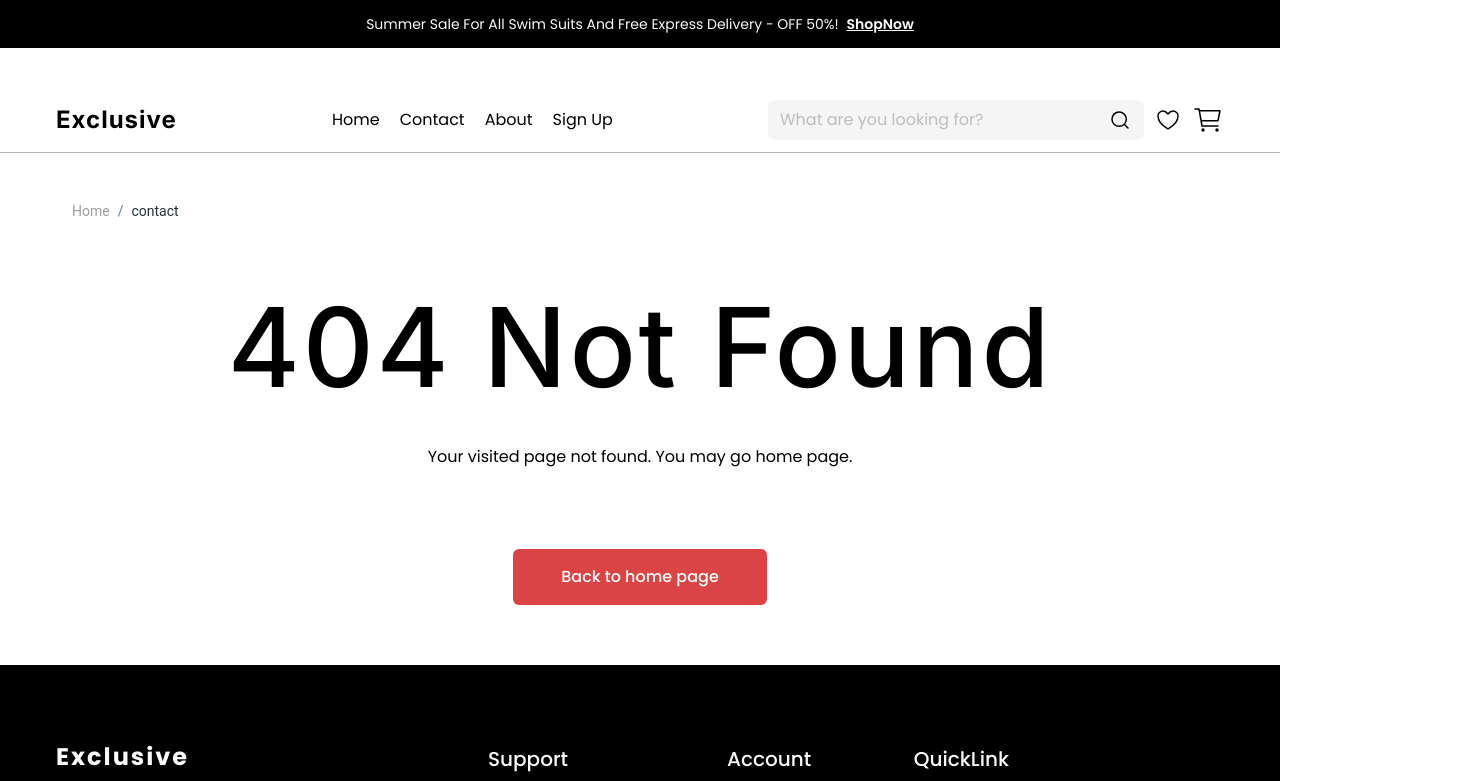
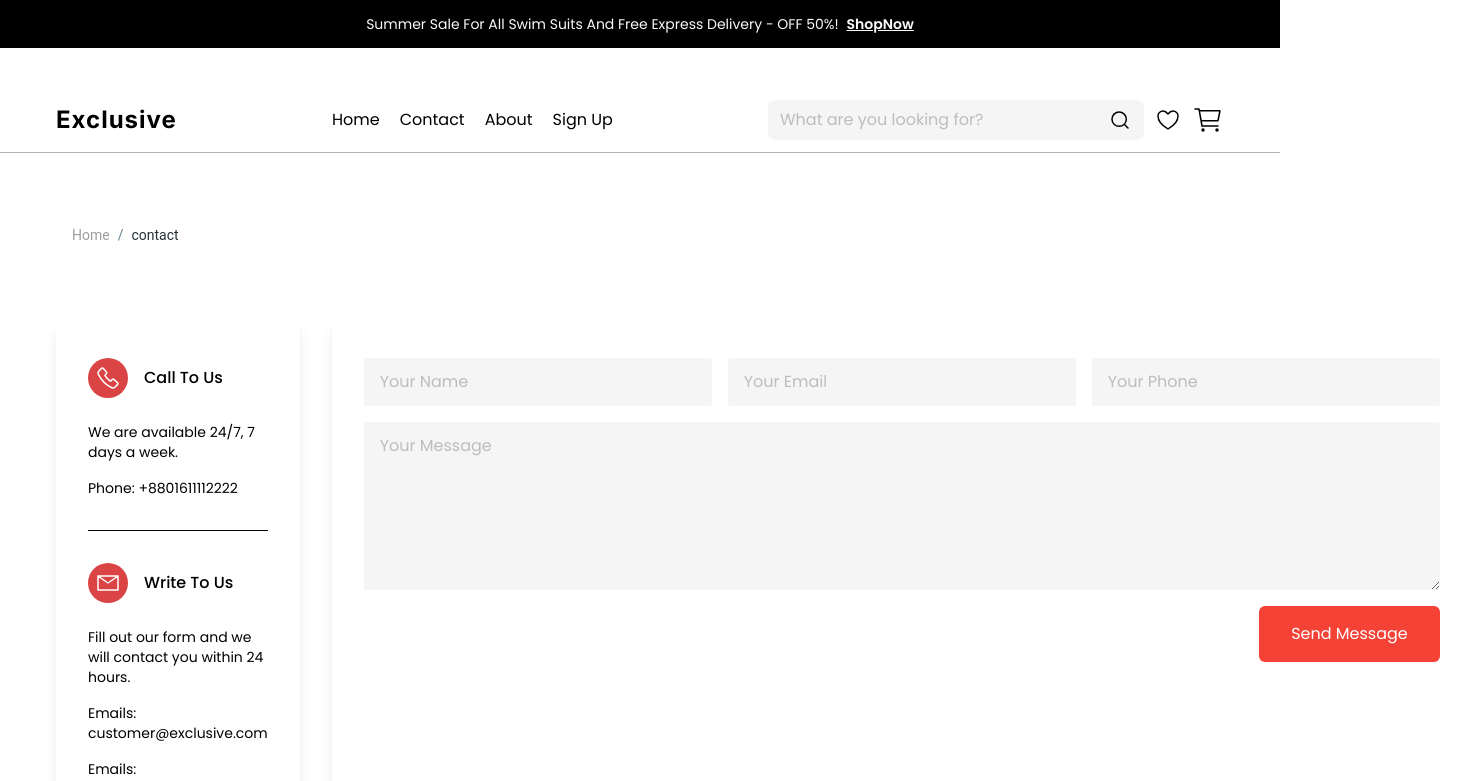
Before and after one commit to zeyad-k/my-Exclusive-E-commerece, a React (Vite) app: page /contact in a window 1280 px wide. Shown: the top 781 px of the page, 1472 px wide, since content can reach past the window. Built offline with nearby package versions, Linux system fonts and the light colour scheme.

Commit message:
refactor: Add ContactPage component and route
Add the ContactPage component and route to the application. This allows users to access the contact information and improves the user experience.

```diff
--- a/src/App.jsx
+++ b/src/App.jsx
@@ -5,6 +5,7 @@ import ErrorPage from "./pages/ErrorPage";
 import SignUpPage from "./pages/SignUpPage";
 import LoginPage from "./pages/LoginPage";
 import AboutPage from "./pages/AboutPage";
+import ContactPage from "./pages/ContactPage";
 
 export default function App() {
   return (
@@ -16,6 +17,7 @@ export default function App() {
           <Route path="signUp" element={<SignUpPage />} />
           <Route path="login" element={<LoginPage />} />
           <Route path="about" element={<AboutPage />} />
+          <Route path="contact" element={<ContactPage />} />
           <Route path="*" element={<ErrorPage />} />
         </Route>
       </Routes>
--- /dev/null
+++ b/src/components/Contact/ContactInfo.jsx
@@ -0,0 +1,74 @@
+const ContactInfo = () => {
+  return (
+    <section className="Contact__Info  flex flex-col gap-8 px-8 py-10 shadow-lg">
+      <div className="Call_To_Us    flex flex-col  gap-6">
+        <h1 className=" flex items-center gap-4  text-base  font-medium">
+          <span className="">
+            <svg
+              width="40"
+              height="40"
+              viewBox="0 0 40 40"
+              fill="none"
+              xmlns="http://www.w3.org/2000/svg"
+            >
+              <rect width="40" height="40" rx="20" fill="#DB4444" />
+              <path
+                d="M18.5542 14.24L15.1712 10.335C14.7812 9.885 14.0662 9.887 13.6132 10.341L10.8312 13.128C10.0032 13.957 9.76623 15.188 10.2452 16.175C13.1069 22.1 17.8853 26.8851 23.8062 29.755C24.7922 30.234 26.0222 29.997 26.8502 29.168L29.6582 26.355C30.1132 25.9 30.1142 25.181 29.6602 24.791L25.7402 21.426C25.3302 21.074 24.6932 21.12 24.2822 21.532L22.9182 22.898C22.8484 22.9712 22.7565 23.0194 22.6566 23.0353C22.5567 23.0512 22.4543 23.0339 22.3652 22.986C20.1357 21.7021 18.2862 19.8502 17.0052 17.619C16.9573 17.5298 16.9399 17.4272 16.9558 17.3272C16.9717 17.2271 17.02 17.135 17.0932 17.065L18.4532 15.704C18.8652 15.29 18.9102 14.65 18.5542 14.239V14.24Z"
+                stroke="white"
+                strokeWidth="1.5"
+                strokeLinecap="round"
+                strokeLinejoin="round"
+              />
+            </svg>
+          </span>
+          Call To Us
+        </h1>
+
+        <div className="flex flex-col gap-4 text-sm  ">
+          <p>We are available 24/7, 7 days a week.</p>
+          <p>Phone: +8801611112222</p>
+        </div>
+      </div>
+
+      <hr className="border-1 border-black" />
+
+      <div className="Write_To_Us    flex flex-col  gap-6">
+        <h1 className=" flex items-center gap-4  text-base  font-medium">
+          <span className="">
+            <svg
+              width="40"
+              height="40"
+              viewBox="0 0 40 40"
+              fill="none"
+              xmlns="http://www.w3.org/2000/svg"
+            >
+              <rect width="40" height="40" rx="20" fill="#DB4444" />
+              <path
+                d="M10 13L20 20L30 13M10 27H30V13H10V27Z"
+                stroke="white"
+                strokeWidth="1.5"
+                strokeLinecap="round"
+                strokeLinejoin="round"
+              />
+            </svg>
+          </span>
+          Write To Us
+        </h1>
+
+        <div className=" flex flex-col gap-4 text-sm  ">
+          <p>Fill out our form and we will contact you within 24 hours.</p>
+          <p>
+            Emails:
+            <a href="mailto:customer@exclusive.com"> customer@exclusive.com</a>
+          </p>
+          <p>
+            Emails:
+            <a href="mailto:support@exclusive.com"> support@exclusive.com</a>
+          </p>
+        </div>
+      </div>
+    </section>
+  );
+};
+
+export default ContactInfo;
--- a/src/components/header/Header.jsx
+++ b/src/components/header/Header.jsx
@@ -24,7 +24,7 @@ const Header = () => {
           className="logo font-inter text-2xl font-bold leading-6 tracking-[1px] text-black"
         >
           <h1>Exclusive</h1>
-        </Link>{" "}
+        </Link>
         <IconButton className="sm:hidden" onClick={handleMenu} color="white">
           <MenuIcon />
         </IconButton>
--- a/src/pages/AboutPage.jsx
+++ b/src/pages/AboutPage.jsx
@@ -5,7 +5,7 @@ import { BlockLevelBreadcrumbs } from "../components/ui/BlockLevelBreadcrumbs";
 
 const AboutPage = () => {
   return (
-    <div className=" container my-16 flex flex-col gap-32  font-poppins   ">
+    <div className=" container my-4  flex flex-col gap-32 font-poppins  lg:my-16   ">
       <BlockLevelBreadcrumbs />
 
       <OurStory />
--- /dev/null
+++ b/src/pages/ContactPage.jsx
@@ -0,0 +1,79 @@
+import { useState } from "react";
+import ContactInfo from "../components/Contact/ContactInfo";
+import { BlockLevelBreadcrumbs } from "../components/ui/BlockLevelBreadcrumbs";
+
+const ContactPage = () => {
+  const [formData, setFormData] = useState({
+    name: "",
+    email: "",
+    phone: "",
+    message: "",
+  });
+
+  const handleInputChange = (e) => {
+    setFormData({
+      ...formData,
+      [e.target.name]: e.target.value,
+    });
+  };
+
+  const handleFormSubmit = (e) => {
+    e.preventDefault();
+    console.log(formData);
+  };
+  return (
+    <div className=" container my-4  flex-col    font-poppins lg:my-16  lg:flex-row  ">
+      <BlockLevelBreadcrumbs />
+      <div className="flex flex-col gap-8 lg:my-16  lg:flex-row">
+        <ContactInfo />
+
+        <section className="Contact__Form shadow-lg">
+          <form
+            onSubmit={handleFormSubmit}
+            className="flex flex-col gap-4 px-8 py-10 text-base font-normal"
+          >
+            <span className=" flex flex-col  gap-4 lg:flex-row ">
+              <input
+                onChange={handleInputChange}
+                required
+                type="text"
+                placeholder="Your Name"
+                name="name"
+                className="bg-main-form-input-color rounded-sm border-2 border-none px-4 py-3 focus:text-main-active-color/70 focus:outline-none"
+              />
+              <input
+                onChange={handleInputChange}
+                required
+                type="email"
+                name="email"
+                placeholder="Your Email"
+                className="bg-main-form-input-color rounded-sm border-2 border-none px-4 py-3 focus:text-main-active-color/70 focus:outline-none"
+              />
+              <input
+                onChange={handleInputChange}
+                required
+                name="phone"
+                type="number"
+                placeholder="Your Phone"
+                className="bg-main-form-input-color rounded-sm border-2 border-none px-4 py-3 focus:text-main-active-color/70 focus:outline-none"
+              />
+            </span>
+            <textarea
+              onChange={handleInputChange}
+              required
+              name="message"
+              rows="6"
+              placeholder="Your Message"
+              className="bg-main-form-input-color  rounded-sm border-2 border-none px-4 py-3 focus:text-main-active-color/70 focus:outline-none"
+            ></textarea>
+            <button className=" self-end rounded-md bg-red-500 p-2 px-8 py-4 text-white">
+              Send Message
+            </button>
+          </form>
+        </section>
+      </div>
+    </div>
+  );
+};
+
+export default ContactPage;
--- a/tailwind.config.js
+++ b/tailwind.config.js
@@ -26,6 +26,7 @@ module.exports = withMT({  content: [
       },
       colors: {
         'main-text-color': '#FAFAFA',
+        'main-form-input-color': '#F5F5F5',
         'main-active-color':'#DB4444'
       },
       borderWidth: {
```
